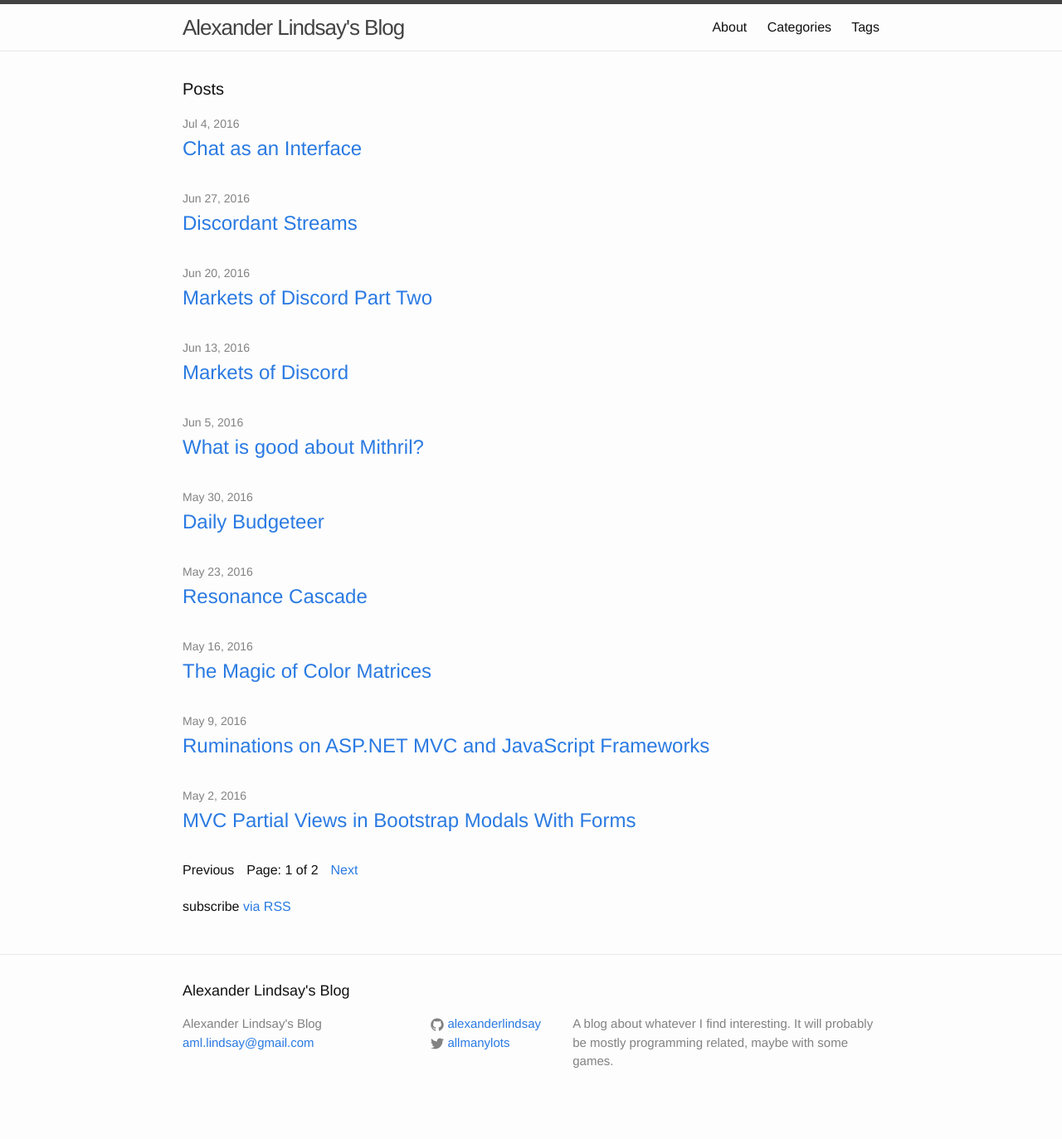
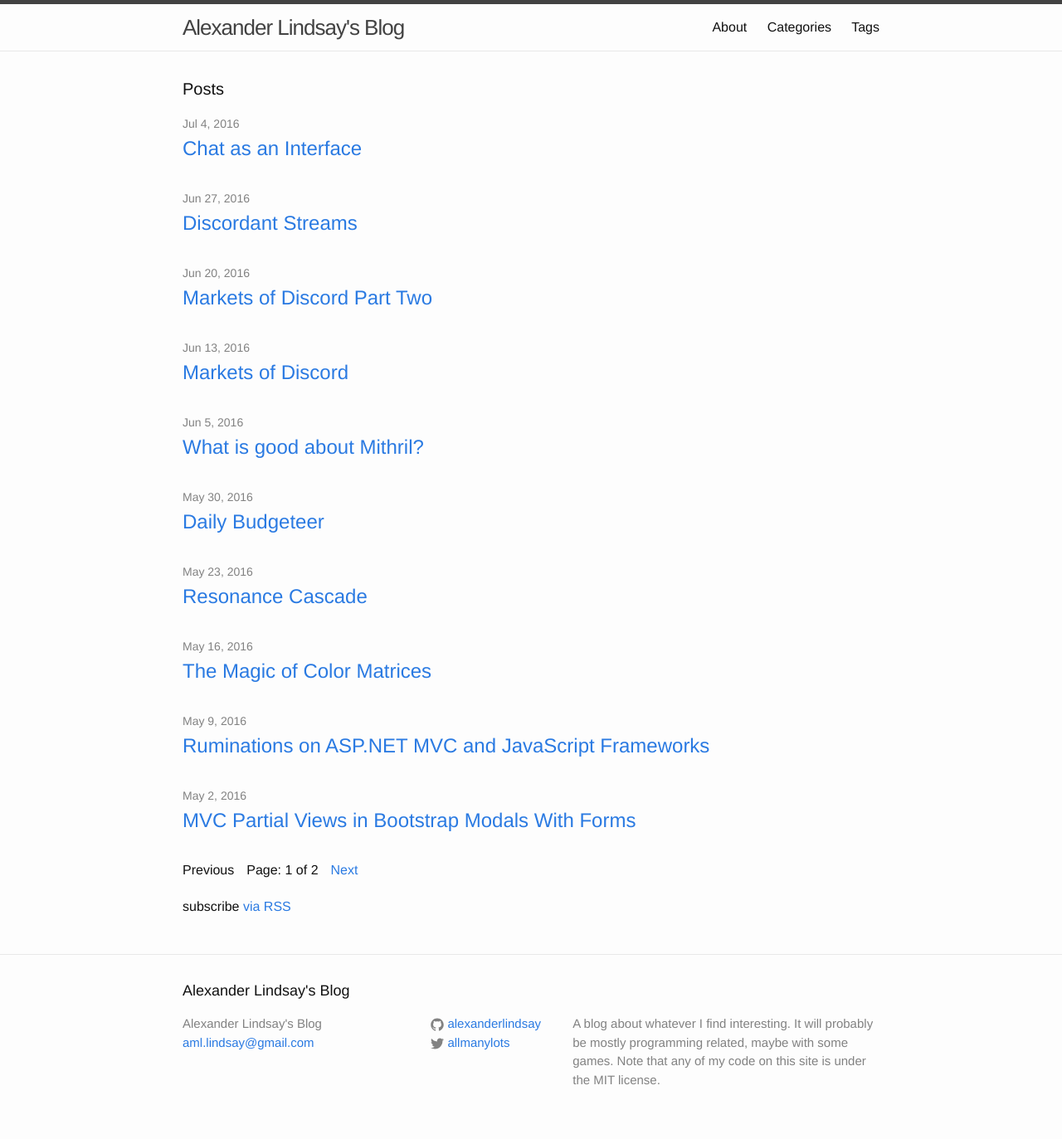
Before and after one commit to AlexanderLindsay/AlexanderLindsay.github.io, a Jekyll site: the page built from index.html, in a window 1280 px wide. Shown: the whole page at 83% size. Built offline with Jekyll 4.4.1, drawn with Linux system fonts in a browser that asks for light colours; the list of posts is cut into pages by our own code; before the commit the page ends 1351 px from its top, so only the background shows below that.

Commit message:
Add MIT license to code on the blog

```diff
--- a/_config.yml
+++ b/_config.yml
@@ -9,7 +9,7 @@
 title: Alexander Lindsay's Blog
 email: aml.lindsay@gmail.com
 description: > # this means to ignore newlines until "baseurl:"
-    A blog about whatever I find interesting. It will probably be mostly programming related, maybe with some games.
+    A blog about whatever I find interesting. It will probably be mostly programming related, maybe with some games. Note that any of my code on this site is under the MIT license.
 baseurl: "" # the subpath of your site, e.g. /blog
 url: "https://amlblog.net" # the base hostname & protocol for your site
 twitter:
```
Also changed, not shown: 1 other file.
